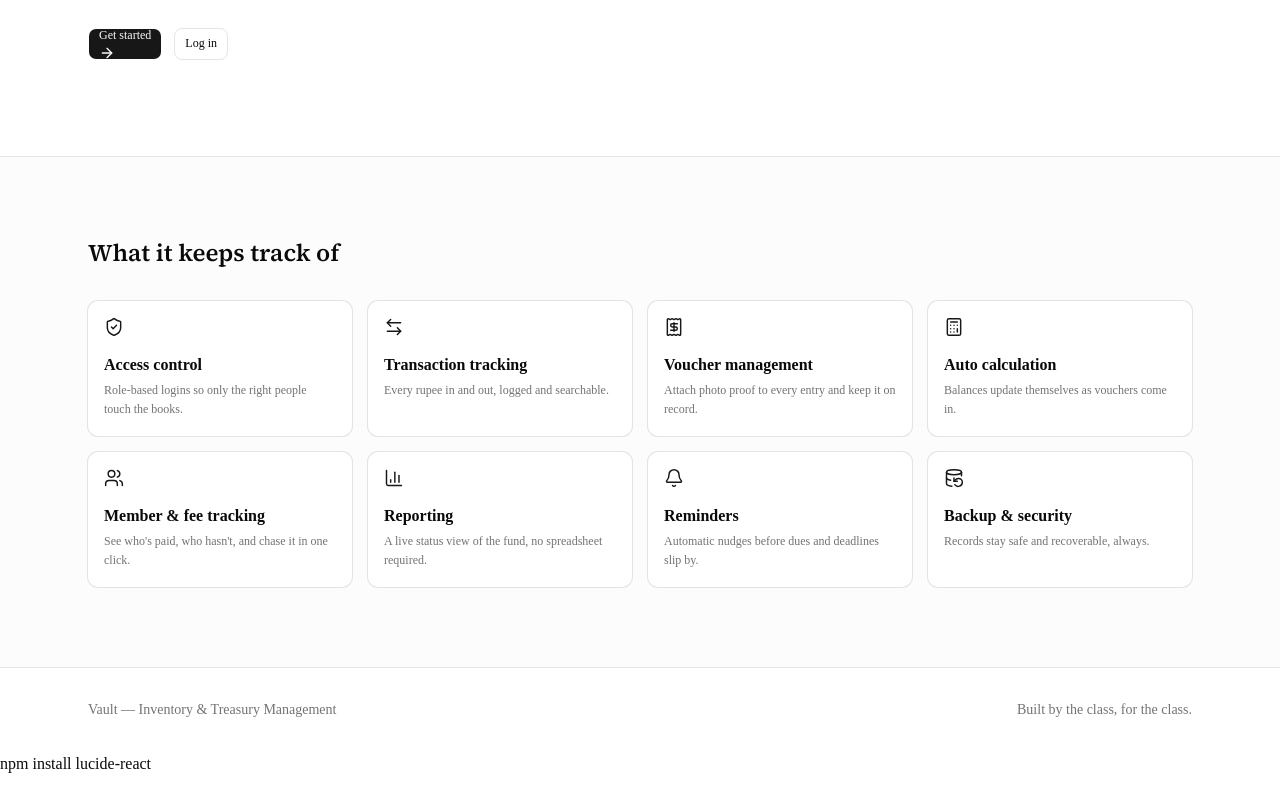
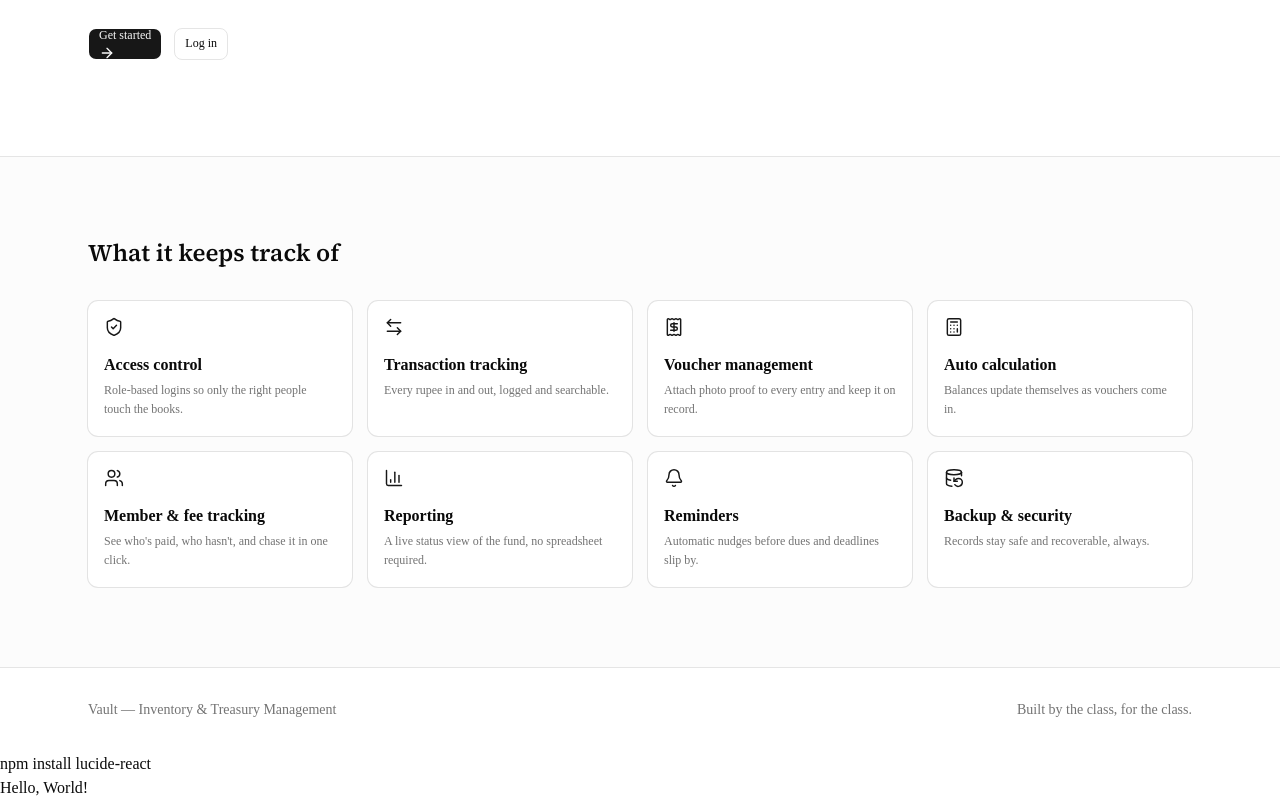
Before and after one commit to kawsaramin101/tms, a Next.js app in the folder apps/frontend/: page / in a window 1280 px wide. Shown: the part 380-1180 px from the top of the page. Before the commit the page ends 1156 px from the top, so only its background shows below. Built offline with nearby package versions, Linux system fonts and the light colour scheme.

Commit message:
feat: test

```diff
--- a/apps/frontend/src/app/layout.tsx
+++ b/apps/frontend/src/app/layout.tsx
@@ -12,7 +12,7 @@ const sourceSerif = Source_Serif_4({
   variable: "--font-serif",
 });
 
-const inter = Inter({ subsets: ['latin'], variable: '--font-sans' });
+const inter = Inter({ subsets: ["latin"], variable: "--font-sans" });
 
 const geistSans = Geist({
   variable: "--font-geist-sans",
@@ -29,7 +29,11 @@ export const metadata: Metadata = {
   description: "Generated by create next app",
 };
 
-export default function RootLayout({ children }: { children: React.ReactNode }) {
+export default function RootLayout({
+  children,
+}: {
+  children: React.ReactNode;
+}) {
   return (
     <html lang="en" suppressHydrationWarning className={sourceSerif.variable}>
       <body>
@@ -40,6 +44,7 @@ export default function RootLayout({ children }: { children: React.ReactNode })
           disableTransitionOnChange
         >
           {children}
+          <p>Hello, World!</p>
         </ThemeProvider>
       </body>
     </html>
```
